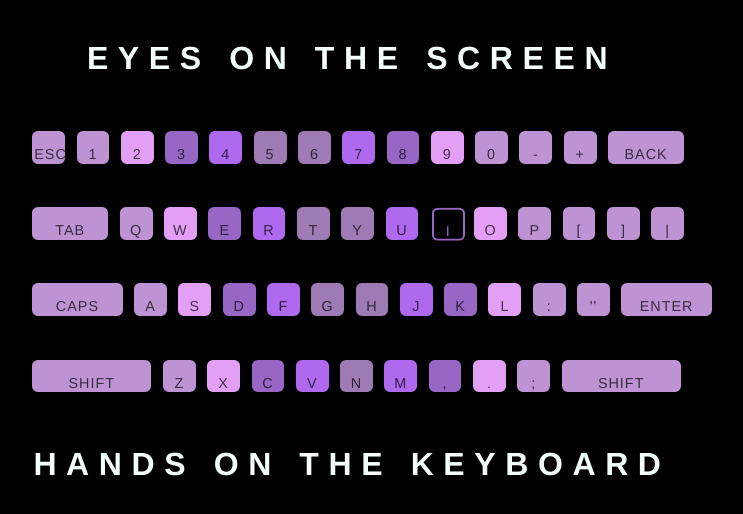
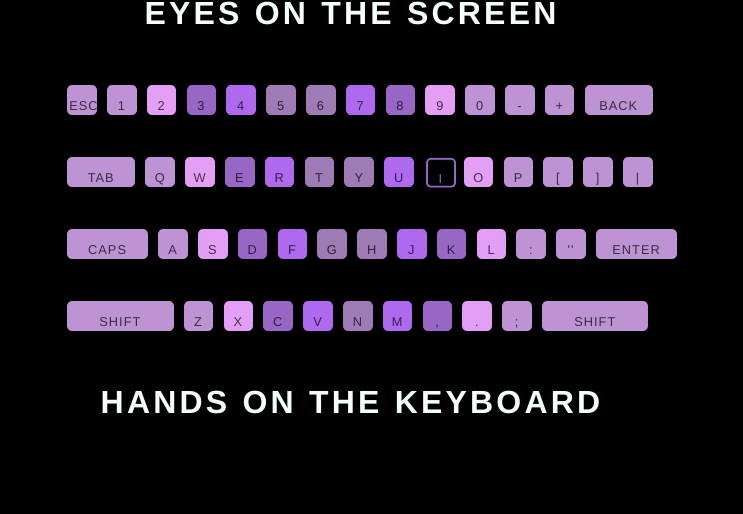
Before and after one commit to sadiyameem/keyboard, a plain HTML site: page index.html in a window 1280 px wide. Shown: the whole page, without its empty margins (288-1031 px from the left). Drawn offline with Linux system fonts and the light colour scheme.

Commit message:
still trying

```diff
--- a/style.css
+++ b/style.css
@@ -6,7 +6,7 @@ body {
   flex-direction: column;
   justify-content: center;
   align-items: center;
-  height: auto;
+  height: 50vh;
 }
 
 .title {
@@ -15,7 +15,7 @@ body {
   margin-top: 1em;
   margin-bottom: 1em;
   font-size: 2em;
-  letter-spacing: 0.3em;
+  letter-spacing: 0.1em;
 }
 
 .keyboard {
@@ -38,7 +38,7 @@ li {
   margin: 0.4em;
   transition: 0.3s;
   text-align: center;
-  font-size: 0.9em;
+  font-size: 0.8em;
 }
 
 #tab {
```
